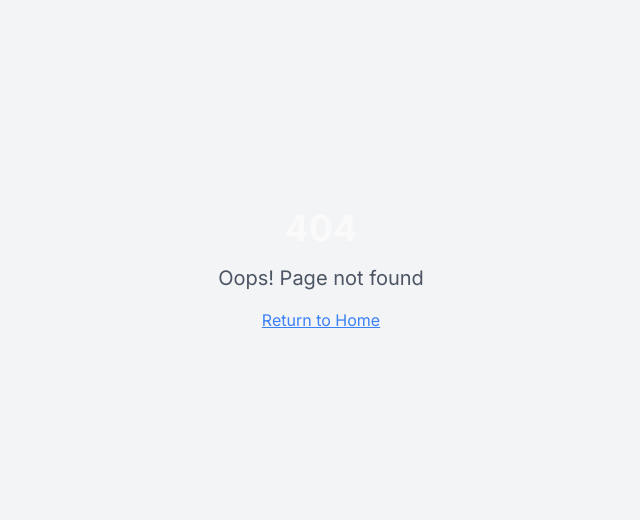
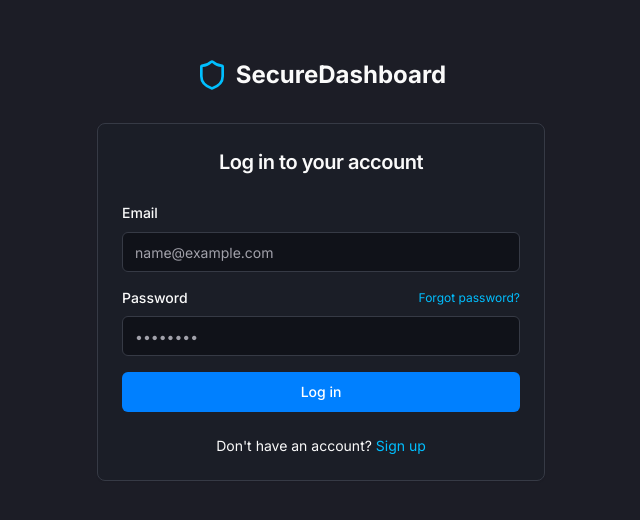
Before and after one commit to Wiss1219/threat-horizon-control, a React (Vite) app: page /login in a window 1280 px wide. Before the commit this address had no page. Shown: the part 130-650 px from the top of the page, without its empty margins (319-959 px from the left). Built offline with nearby package versions, Linux system fonts and the light colour scheme.

Commit message:
Refactor: Implement side navigation and add login/home pages
-   Modified the layout to include a side navigation bar that is initially hidden.
-   Added a basic login page and a home page, including routing updates in `App.tsx`.

```diff
--- a/src/App.tsx
+++ b/src/App.tsx
@@ -3,7 +3,7 @@ import { Toaster } from "@/components/ui/toaster";
 import { Toaster as Sonner } from "@/components/ui/sonner";
 import { TooltipProvider } from "@/components/ui/tooltip";
 import { QueryClient, QueryClientProvider } from "@tanstack/react-query";
-import { BrowserRouter, Routes, Route } from "react-router-dom";
+import { BrowserRouter, Routes, Route, Navigate } from "react-router-dom";
 import { Layout } from "./components/layout/layout";
 import DashboardPage from "./pages/Dashboard";
 import NotFound from "./pages/NotFound";
@@ -13,6 +13,8 @@ import UsersPage from "./pages/Users";
 import InsightsPage from "./pages/Insights";
 import LogsPage from "./pages/Logs";
 import SettingsPage from "./pages/Settings";
+import LoginPage from "./pages/Login";
+import HomePage from "./pages/Home";
 
 const queryClient = new QueryClient();
 
@@ -23,10 +25,11 @@ const App = () => (
       <Sonner />
       <BrowserRouter>
         <Routes>
-          <Route
-            path="/"
-            element={<Layout><DashboardPage /></Layout>}
-          />
+          {/* Public routes */}
+          <Route path="/" element={<HomePage />} />
+          <Route path="/login" element={<LoginPage />} />
+
+          {/* Protected routes with Layout */}
           <Route
             path="/dashboard"
             element={<Layout><DashboardPage /></Layout>}
@@ -55,7 +58,8 @@ const App = () => (
             path="/settings"
             element={<Layout><SettingsPage /></Layout>}
           />
-          {/* ADD ALL CUSTOM ROUTES ABOVE THE CATCH-ALL "*" ROUTE */}
+
+          {/* Catch-all route */}
           <Route path="*" element={<NotFound />} />
         </Routes>
       </BrowserRouter>
--- a/src/components/layout/layout.tsx
+++ b/src/components/layout/layout.tsx
@@ -11,7 +11,12 @@ interface LayoutProps {
 export function Layout({ children, systemStatus = "online" }: LayoutProps) {
   return (
     <div className="min-h-screen flex">
-      <SidebarNavigation />
+      {/* Fixed sidebar */}
+      <div className="fixed left-0 top-0 h-full z-40 hidden lg:block">
+        <SidebarNavigation />
+      </div>
+
+      {/* Main content that doesn't overlap with sidebar */}
       <div className="flex-1 flex flex-col ml-0 lg:ml-64">
         <Header systemStatus={systemStatus} />
         <main className="flex-1 p-4 pt-20 lg:p-6 lg:pt-20">
--- /dev/null
+++ b/src/pages/Home.tsx
@@ -0,0 +1,113 @@
+
+import React from "react";
+import { Link } from "react-router-dom";
+import { Button } from "@/components/ui/button";
+import { Shield, ChevronRight, Server, Lock, LineChart, Users } from "lucide-react";
+
+const HomePage = () => {
+  return (
+    <div className="min-h-screen bg-navy-100">
+      {/* Hero section */}
+      <section className="pt-20 pb-16 px-4 md:px-6 lg:px-8">
+        <div className="max-w-4xl mx-auto text-center">
+          <div className="flex justify-center mb-6">
+            <div className="flex items-center gap-2">
+              <Shield className="h-10 w-10 text-accent-blue" />
+              <span className="text-3xl font-bold">SecureDashboard</span>
+            </div>
+          </div>
+          <h1 className="text-4xl md:text-5xl font-bold mb-6">
+            Enterprise Network Security Management
+          </h1>
+          <p className="text-lg md:text-xl text-muted-foreground mb-8">
+            Secure, monitor, and optimize your network infrastructure with our comprehensive security dashboard.
+          </p>
+          <div className="flex flex-col sm:flex-row gap-4 justify-center">
+            <Link to="/login">
+              <Button size="lg" className="w-full sm:w-auto">
+                Sign In <ChevronRight className="ml-2 h-4 w-4" />
+              </Button>
+            </Link>
+            <Button variant="outline" size="lg" className="w-full sm:w-auto">
+              Request Demo
+            </Button>
+          </div>
+        </div>
+      </section>
+
+      {/* Features section */}
+      <section className="py-16 px-4 md:px-6 lg:px-8 bg-navy-200">
+        <div className="max-w-6xl mx-auto">
+          <h2 className="text-3xl font-bold text-center mb-12">
+            Comprehensive Network Security Suite
+          </h2>
+
+          <div className="grid grid-cols-1 md:grid-cols-2 lg:grid-cols-3 gap-8">
+            <div className="bg-navy-100 p-6 rounded-lg border border-border">
+              <Server className="h-10 w-10 text-accent-blue mb-4" />
+              <h3 className="text-xl font-bold mb-2">Network Monitoring</h3>
+              <p className="text-muted-foreground">
+                Real-time traffic analysis and threat detection to keep your infrastructure secure.
+              </p>
+            </div>
+
+            <div className="bg-navy-100 p-6 rounded-lg border border-border">
+              <Lock className="h-10 w-10 text-accent-blue mb-4" />
+              <h3 className="text-xl font-bold mb-2">Firewall Management</h3>
+              <p className="text-muted-foreground">
+                Centralized control of all firewall rules across your enterprise network.
+              </p>
+            </div>
+
+            <div className="bg-navy-100 p-6 rounded-lg border border-border">
+              <LineChart className="h-10 w-10 text-accent-blue mb-4" />
+              <h3 className="text-xl font-bold mb-2">Advanced Analytics</h3>
+              <p className="text-muted-foreground">
+                Gain insights with AI-powered analysis of network traffic patterns.
+              </p>
+            </div>
+
+            <div className="bg-navy-100 p-6 rounded-lg border border-border">
+              <Users className="h-10 w-10 text-accent-blue mb-4" />
+              <h3 className="text-xl font-bold mb-2">User Management</h3>
+              <p className="text-muted-foreground">
+                Granular access control and permissions for your security team.
+              </p>
+            </div>
+
+            <div className="bg-navy-100 p-6 rounded-lg border border-border">
+              <Shield className="h-10 w-10 text-accent-blue mb-4" />
+              <h3 className="text-xl font-bold mb-2">Threat Protection</h3>
+              <p className="text-muted-foreground">
+                Proactive detection and mitigation of security threats in real time.
+              </p>
+            </div>
+
+            <div className="bg-navy-100 p-6 rounded-lg border border-border">
+              <Server className="h-10 w-10 text-accent-blue mb-4" />
+              <h3 className="text-xl font-bold mb-2">VLAN Management</h3>
+              <p className="text-muted-foreground">
+                Organize and secure your network with comprehensive VLAN controls.
+              </p>
+            </div>
+          </div>
+        </div>
+      </section>
+
+      {/* CTA section */}
+      <section className="py-16 px-4 md:px-6 lg:px-8">
+        <div className="max-w-4xl mx-auto text-center">
+          <h2 className="text-3xl font-bold mb-6">Ready to secure your network?</h2>
+          <p className="text-lg text-muted-foreground mb-8">
+            Get started with SecureDashboard today and take control of your enterprise security.
+          </p>
+          <Link to="/login">
+            <Button size="lg">Get Started</Button>
+          </Link>
+        </div>
+      </section>
+    </div>
+  );
+};
+
+export default HomePage;
--- /dev/null
+++ b/src/pages/Login.tsx
@@ -0,0 +1,83 @@
+
+import React, { useState } from "react";
+import { useNavigate } from "react-router-dom";
+import { Button } from "@/components/ui/button";
+import { Input } from "@/components/ui/input";
+import { Card, CardHeader, CardTitle, CardContent, CardFooter } from "@/components/ui/card";
+import { Shield } from "lucide-react";
+
+const LoginPage = () => {
+  const [email, setEmail] = useState("");
+  const [password, setPassword] = useState("");
+  const [isLoading, setIsLoading] = useState(false);
+  const navigate = useNavigate();
+
+  const handleLogin = (e: React.FormEvent) => {
+    e.preventDefault();
+    setIsLoading(true);
+
+    // Simulate login - replace with actual auth logic later
+    setTimeout(() => {
+      setIsLoading(false);
+      navigate("/dashboard");
+    }, 1000);
+  };
+
+  return (
+    <div className="min-h-screen flex items-center justify-center bg-navy-100 p-4">
+      <div className="w-full max-w-md">
+        <div className="flex justify-center mb-8">
+          <div className="flex items-center gap-2">
+            <Shield className="h-8 w-8 text-accent-blue" />
+            <span className="text-2xl font-bold">SecureDashboard</span>
+          </div>
+        </div>
+
+        <Card className="border-border">
+          <CardHeader>
+            <CardTitle className="text-xl text-center">Log in to your account</CardTitle>
+          </CardHeader>
+          <CardContent>
+            <form onSubmit={handleLogin} className="space-y-4">
+              <div className="space-y-2">
+                <label htmlFor="email" className="text-sm font-medium">Email</label>
+                <Input
+                  id="email"
+                  type="email"
+                  placeholder="name@example.com"
+                  value={email}
+                  onChange={(e) => setEmail(e.target.value)}
+                  required
+                />
+              </div>
+              <div className="space-y-2">
+                <div className="flex items-center justify-between">
+                  <label htmlFor="password" className="text-sm font-medium">Password</label>
+                  <a href="#" className="text-xs text-accent-blue hover:underline">
+                    Forgot password?
+                  </a>
+                </div>
+                <Input
+                  id="password"
+                  type="password"
+                  placeholder="••••••••"
+                  value={password}
+                  onChange={(e) => setPassword(e.target.value)}
+                  required
+                />
+              </div>
+              <Button type="submit" className="w-full" disabled={isLoading}>
+                {isLoading ? "Logging in..." : "Log in"}
+              </Button>
+            </form>
+          </CardContent>
+          <CardFooter className="flex-col text-center text-sm">
+            <p>Don't have an account? <a href="#" className="text-accent-blue hover:underline">Sign up</a></p>
+          </CardFooter>
+        </Card>
+      </div>
+    </div>
+  );
+};
+
+export default LoginPage;
```
